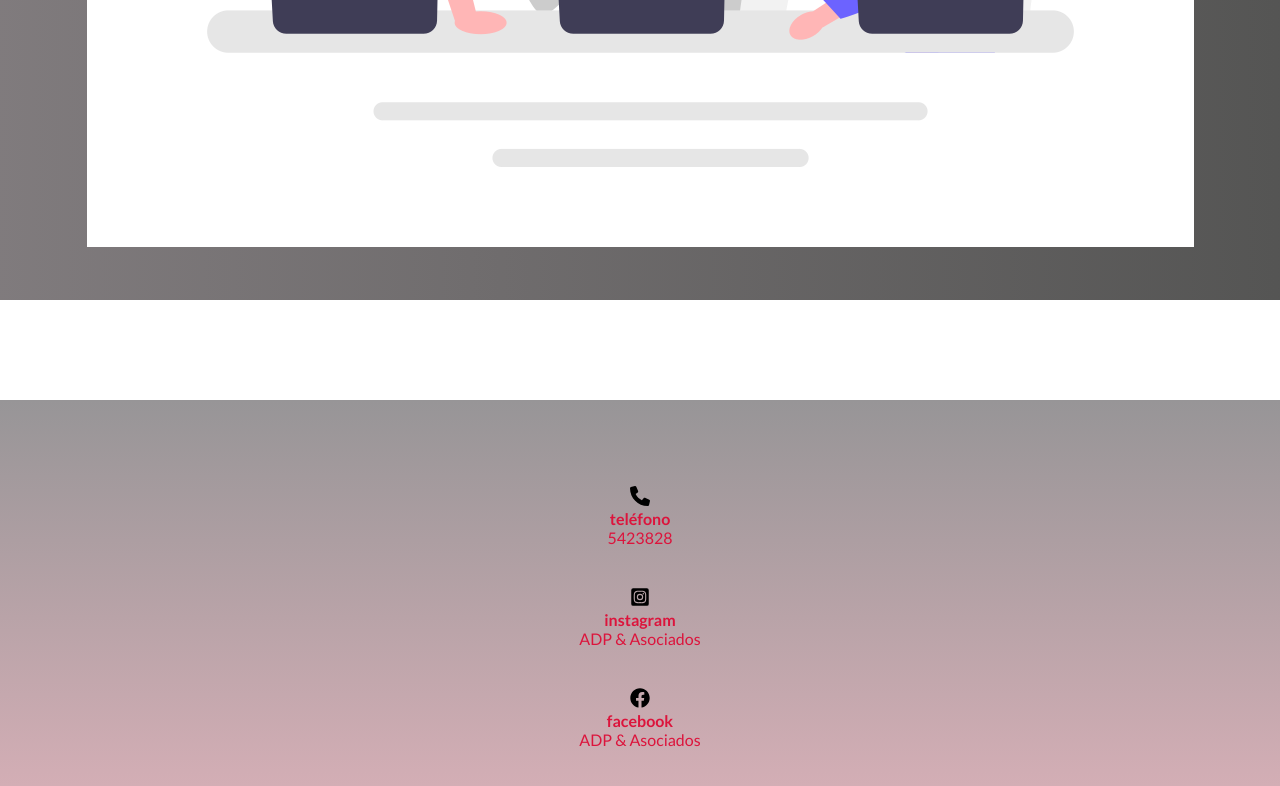
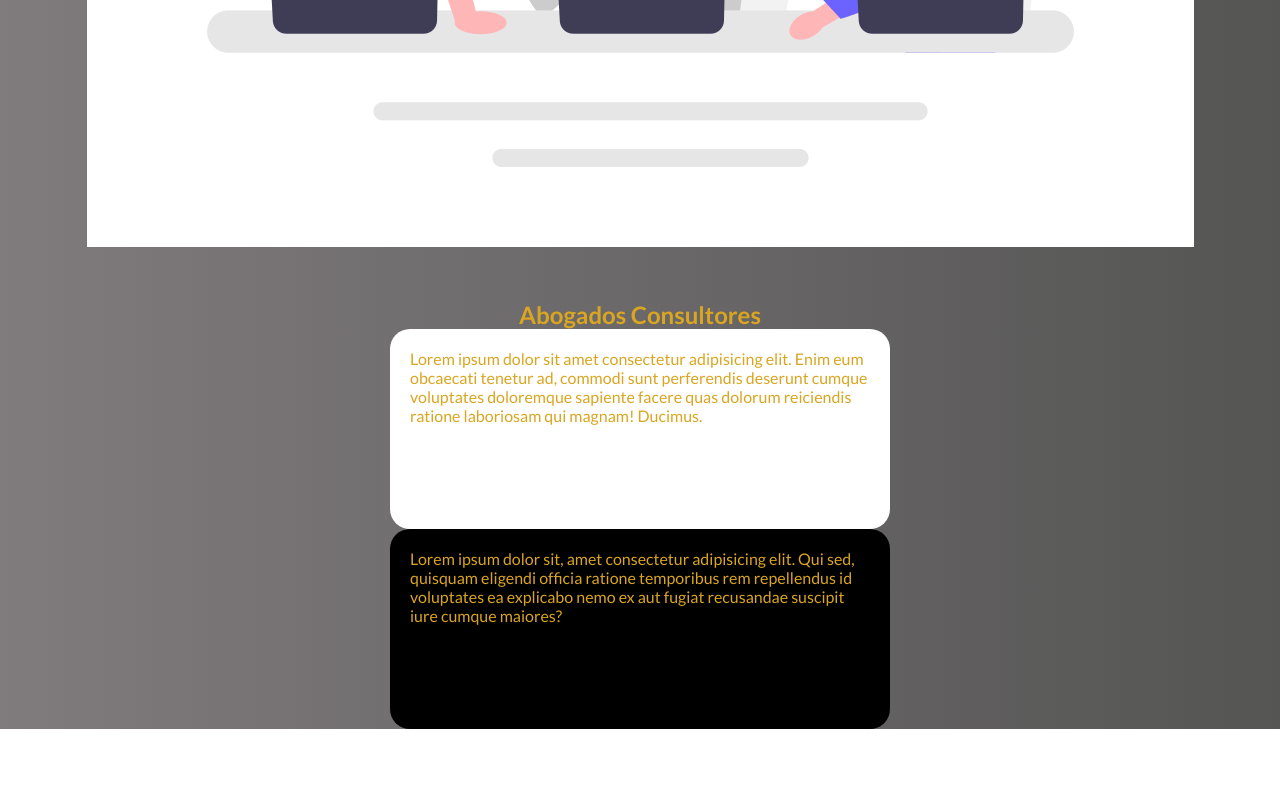
Before and after one commit to DylanAriel/prueba-, a website: page pages/nosotros.html in a window 1280 px wide. Shown: the part 1444-2230 px from the top of the page. Drawn offline with Linux system fonts and the light colour scheme.

Commit message:
se agrego un extend a la seccion de Nosotros

```diff
--- a/pages/nosotros.html
+++ b/pages/nosotros.html
@@ -104,6 +104,23 @@
       <div class="imageNosotros">
         <img src="/imagenes/social.png" alt="social" />
       </div>
+      <div class="containerR">
+        <div class="containerRow">
+          <h2>Abogados Consultores</h2>
+        </div>
+        <div class="contenido-up">
+          Lorem ipsum dolor sit amet consectetur adipisicing elit. Enim eum
+          obcaecati tenetur ad, commodi sunt perferendis deserunt cumque
+          voluptates doloremque sapiente facere quas dolorum reiciendis ratione
+          laboriosam qui magnam! Ducimus.
+        </div>
+        <div class="contenido-down">
+          Lorem ipsum dolor sit, amet consectetur adipisicing elit. Qui sed,
+          quisquam eligendi officia ratione temporibus rem repellendus id
+          voluptates ea explicabo nemo ex aut fugiat recusandae suscipit iure
+          cumque maiores?
+        </div>
+      </div>
     </main>
     <!--footer-->
     <footer class="footer">
--- a/scss/_variables.scss
+++ b/scss/_variables.scss
@@ -3,4 +3,6 @@ $secondary-color: red;
 
 $colors: (
   "color-crimson": #dc143c,
+  "color-khaki": #f0e68c,
+  "color-lightblue": #add8e6,
 );
--- a/scss/style.scss
+++ b/scss/style.scss
@@ -241,6 +241,7 @@ header .headerArea {
   grid-row-gap: 15px;
   animation-duration: 3s;
   animation-name: slidein;
+  color: map-get($colors, color-khaki);
 
   h2 {
     color: goldenrod;
@@ -290,6 +291,7 @@ header .headerArea {
   padding: 15px;
   margin: 20px;
   text-align: center;
+  color: map-get($colors, color-lightblue);
 
   .questionsB {
     p {
@@ -328,6 +330,7 @@ header .headerArea {
 }
 
 /* main*/
+.main {
   .profile {
     width: 100vw;
     /* height: 90vh; */
@@ -347,6 +350,31 @@ header .headerArea {
     display: block;
     text-align: center;
     padding-bottom: 50px;
+  }
+  .containerR {
+    text-align: center;
+    color: goldenrod;
+
+    .contenido-up {
+      color: goldenrod;
+      display: flex;
+      box-sizing: border-box;
+      background-color: white;
+      width: 500px;
+      height: 200px;
+      margin-left: auto;
+      margin-right: auto;
+      border-radius: 20px;
+      padding: 20px;
+      text-align: left;
+      justify-content: center;
+    }
+
+    .contenido-down {
+      background-color: black;
+      @extend.contenido-up;
+    }
+  }
 }
 
 /*contacto*/
```
Also changed, not shown: css/style.css, 1 other file. Lines whose indentation alone changed are shown as unchanged.
